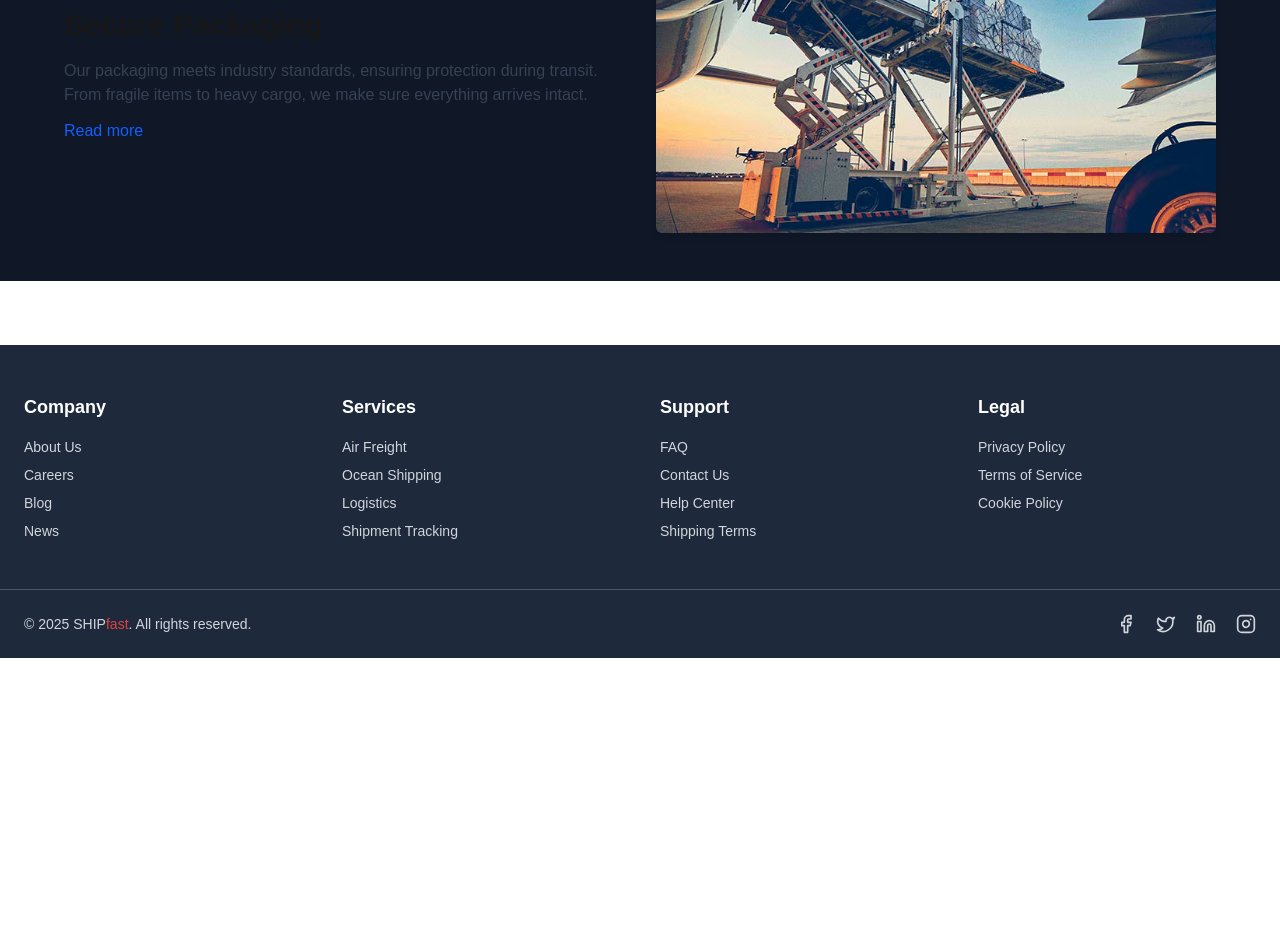
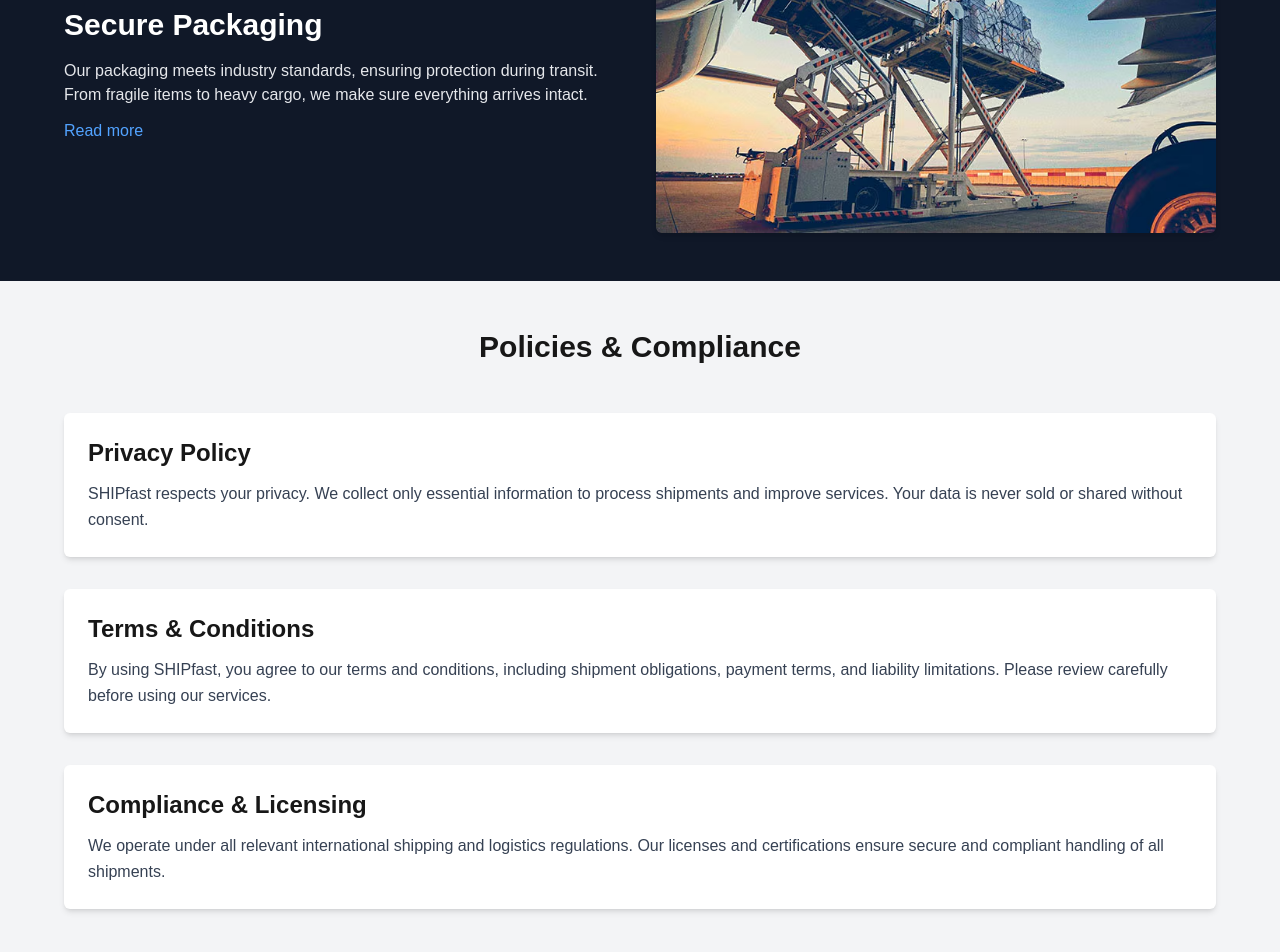
Before and after one commit to UniqueUo16/shipping-tracking-platfom, a Next.js app in the folder shiper/: page /Ex_pages/About in a window 1280 px wide. Shown: the part 1500-2452 px from the top of the page. Before the commit the page ends 2158 px from the top, so only its background shows below. Built offline with nearby package versions, Linux system fonts and the light colour scheme; no server answers.

Commit message:
Initial deploy

```diff
--- a/shiper/app/Ex_pages/About/page.jsx
+++ b/shiper/app/Ex_pages/About/page.jsx
@@ -22,6 +22,21 @@ export default function About() {
       text: "Our packaging meets industry standards, ensuring protection during transit. From fragile items to heavy cargo, we make sure everything arrives intact.",
       image: "/imgs/air-cargo_.avif",
       readmore: "Read more",
+    },
+  ];
+
+  const policies = [
+    {
+      title: "Privacy Policy",
+      text: "SHIPfast respects your privacy. We collect only essential information to process shipments and improve services. Your data is never sold or shared without consent.",
+    },
+    {
+      title: "Terms & Conditions",
+      text: "By using SHIPfast, you agree to our terms and conditions, including shipment obligations, payment terms, and liability limitations. Please review carefully before using our services.",
+    },
+    {
+      title: "Compliance & Licensing",
+      text: "We operate under all relevant international shipping and logistics regulations. Our licenses and certifications ensure secure and compliant handling of all shipments.",
     },
   ];
 
@@ -52,7 +67,7 @@ export default function About() {
 
       {/* Services Section */}
       <section className="bg-gray-900 py-12 px-6">
-        <h2 className="text-2xl md:text-3xl font-bold text-center mb-12">What We Do</h2>
+        <h2 className="text-2xl md:text-3xl font-bold text-center text-white mb-12">What We Do</h2>
         <div className="max-w-6xl mx-auto space-y-16">
           {services.map((service, index) => (
             <div
@@ -69,9 +84,9 @@ export default function About() {
                 transition={{ duration: 1 }}
                 viewport={{ once: true }}
               >
-                <h3 className="text-2xl md:text-3xl font-bold mb-4">{service.title}</h3>
-                <p className="text-gray-700 mb-3">{service.text}</p>
-                <span className="text-blue-600 font-medium cursor-pointer hover:underline">
+                <h3 className="text-2xl md:text-3xl font-bold mb-4 text-white">{service.title}</h3>
+                <p className="text-gray-200 mb-3">{service.text}</p>
+                <span className="text-blue-400 font-medium cursor-pointer hover:underline">
                   {service.readmore}
                 </span>
               </motion.div>
@@ -97,6 +112,26 @@ export default function About() {
           ))}
         </div>
       </section>
+
+      {/* Policies Section */}
+      <section className="bg-gray-100 py-12 px-6">
+        <h2 className="text-2xl md:text-3xl font-bold text-center mb-12">Policies & Compliance</h2>
+        <div className="max-w-6xl mx-auto space-y-8">
+          {policies.map((policy, index) => (
+            <motion.div
+              key={index}
+              className="bg-white p-6 rounded-md shadow-md hover:shadow-lg transition"
+              initial={{ opacity: 0, y: 50 }}
+              whileInView={{ opacity: 1, y: 0 }}
+              transition={{ duration: 0.8, delay: index * 0.2 }}
+              viewport={{ once: true }}
+            >
+              <h3 className="text-xl md:text-2xl font-bold mb-3">{policy.title}</h3>
+              <p className="text-gray-700 leading-relaxed">{policy.text}</p>
+            </motion.div>
+          ))}
+        </div>
+      </section>
     </div>
   );
 }
--- a/shiper/components/Navbar.jsx
+++ b/shiper/components/Navbar.jsx
@@ -18,6 +18,7 @@ import Image from "next/image";
 import { usePathname } from "next/navigation";
 import { motion } from "framer-motion";
 import Link from "next/link";
+import { useRouter } from "next/navigation";
 
 const montserrat = Montserrat({
   subsets: ["latin"],
@@ -31,6 +32,7 @@ export default function Navbar() {
   const [wrk, setWrk] = useState(false);
   const [ser, setSer] = useState(false);
   const [user, setUser] = useState(null);
+  const router = useRouter();
 
   const pathname = usePathname();
 
```
